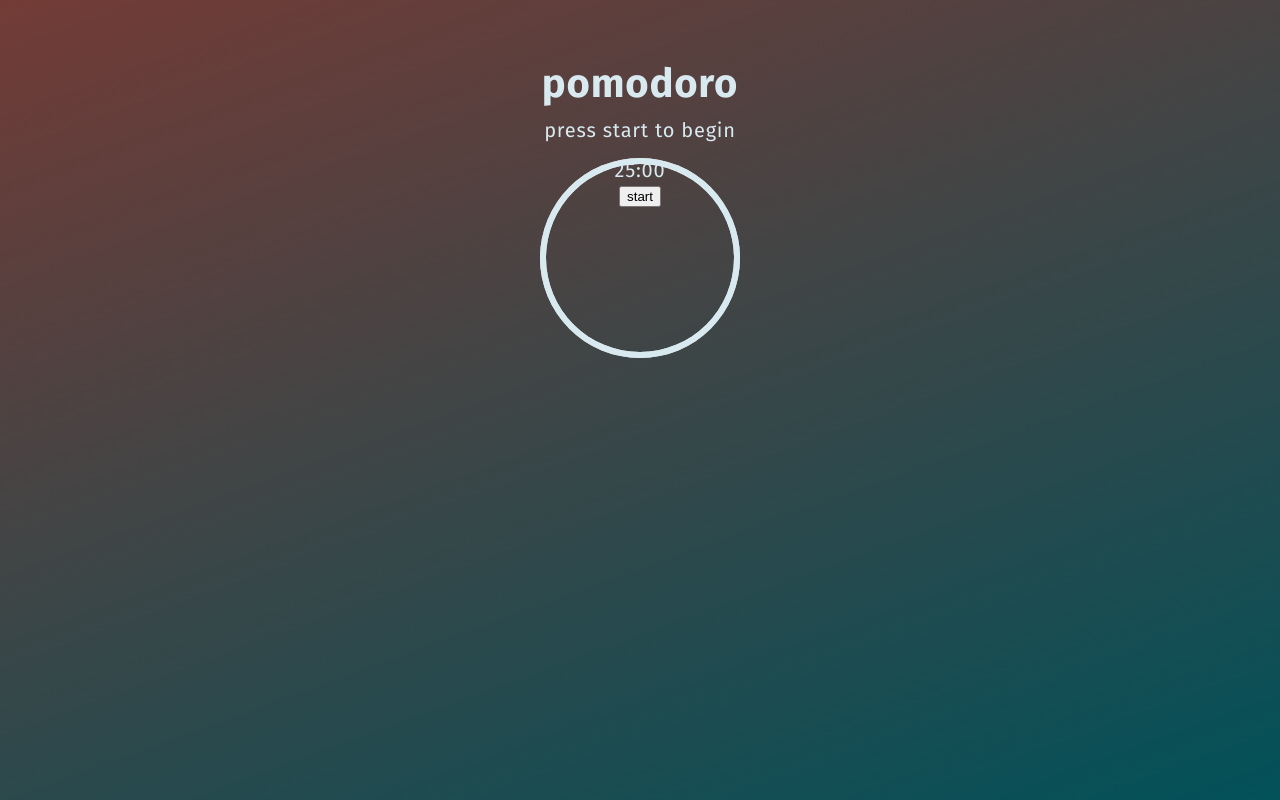
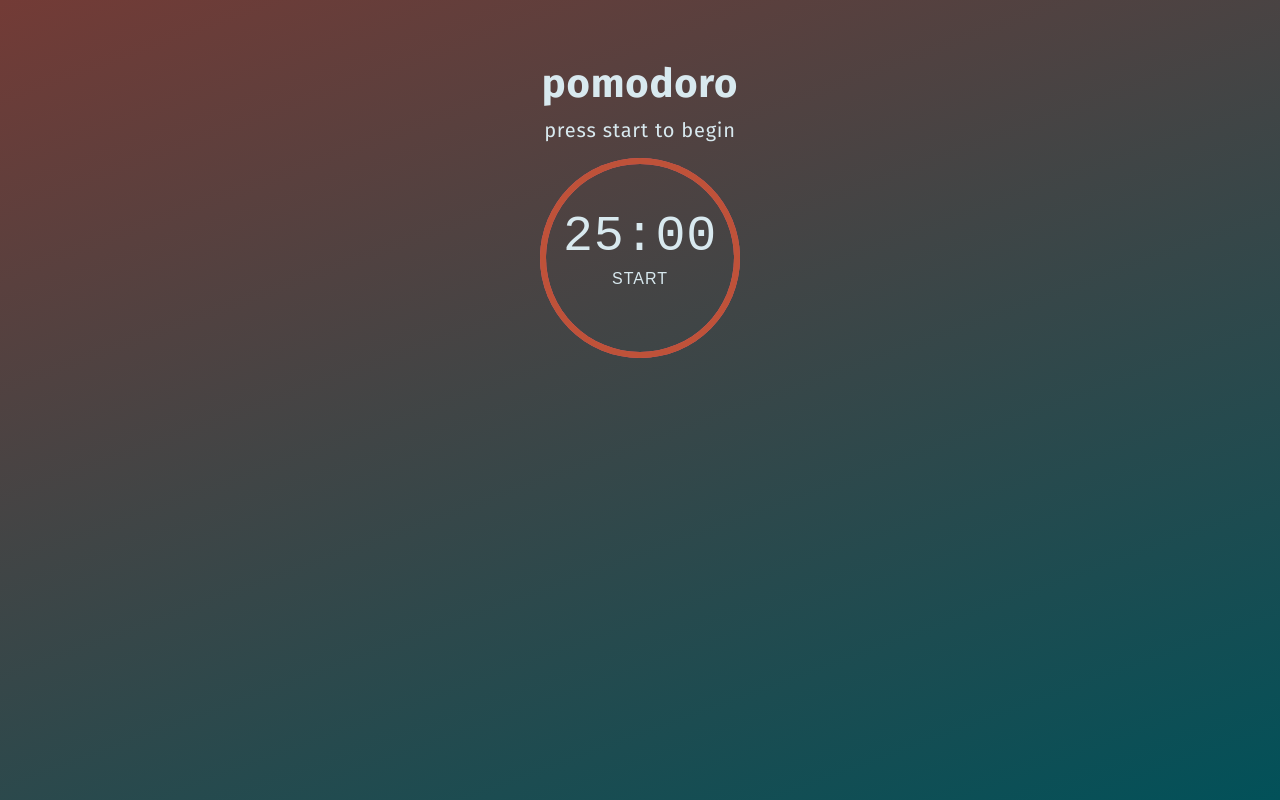
Before and after one commit to beata-teck/promodoro-app, a plain HTML site: page index.html in a window 1280 px wide. Drawn offline with Linux system fonts and the light colour scheme; a web font is replaced by a local one.

Commit message:
the button

```diff
--- a/style.css
+++ b/style.css
@@ -67,3 +67,33 @@ p {
   border-bottom-right-radius: 100px;
   border-left: none;
 }
+.circle {
+  border-color: #bf5239;
+}
+
+.circle-mask {
+  border-color: #e85a71;
+}
+.app-counter-box {
+  font-family: 'Droid Sans Mono', monospace;
+  font-size: 250%;
+  position: relative;
+  top: 50px;
+  color: #d8e9ef;
+}
+
+button {
+  position: relative;
+  top: 50px;
+  font-size: 80%;
+  text-transform: uppercase;
+  letter-spacing: 1px;
+  border: none;
+  background: none;
+  outline: none;
+  color: #d8e9ef;
+}
+
+button:hover {
+  color: #90c0d1;
+}
```
